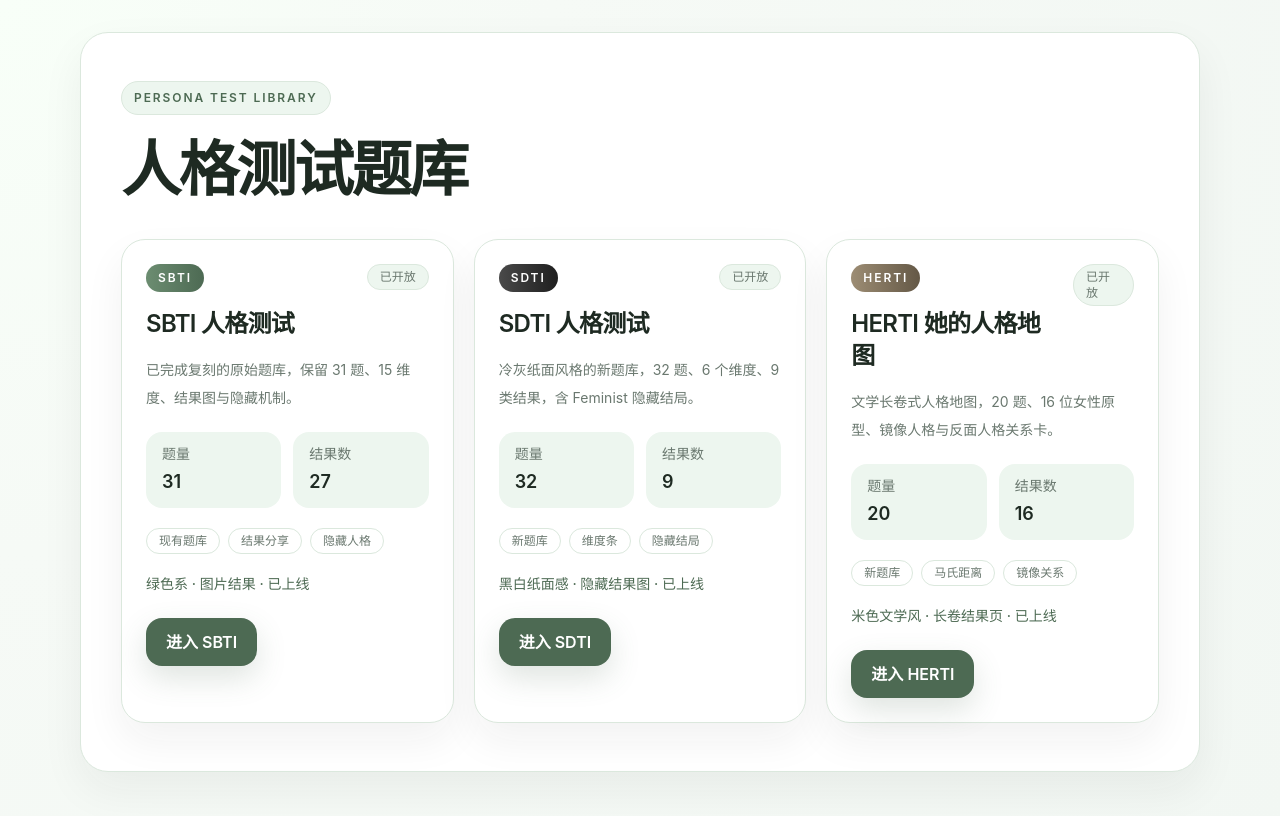
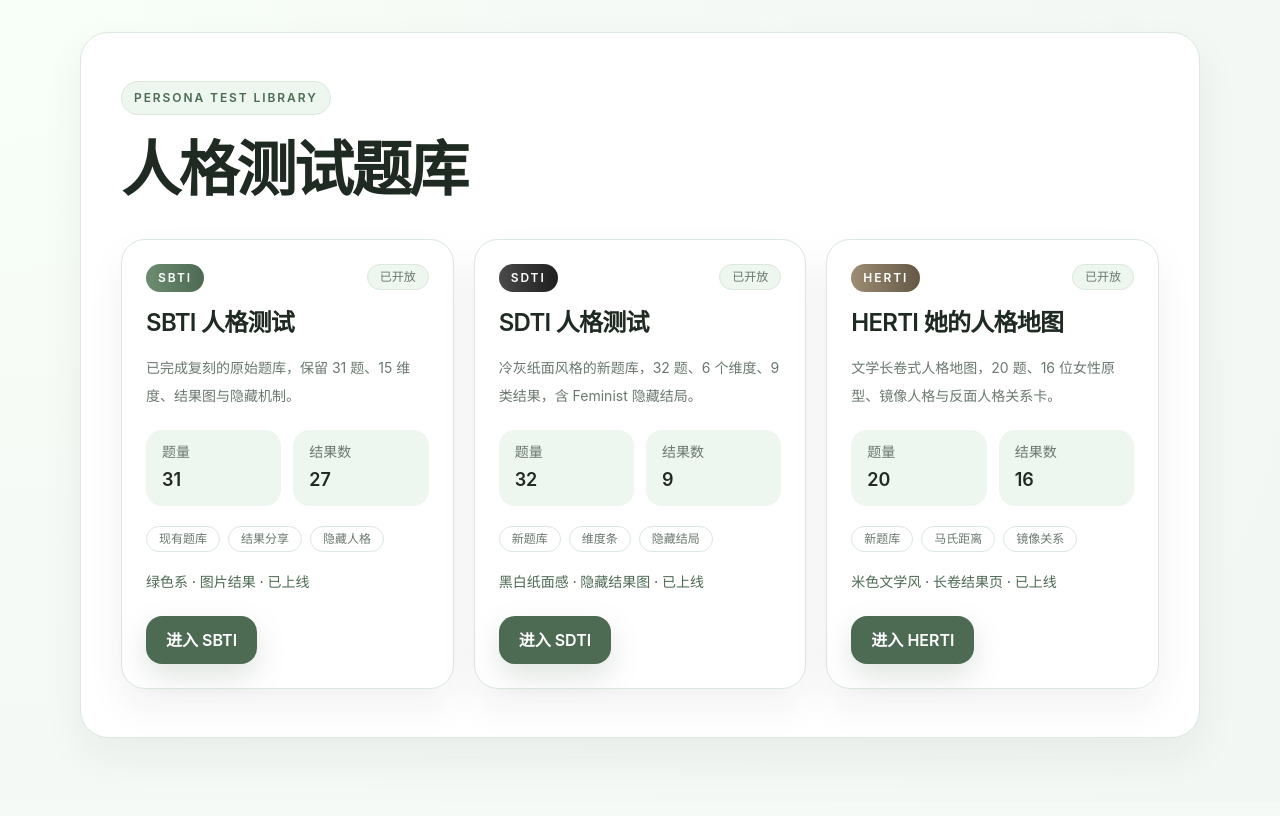
Before and after one commit to SwimmingLiu/SBTI, a Next.js app: page / in a window 1280 px wide. Shown: the top 816 px of the page. Built offline with nearby package versions, Linux system fonts and the light colour scheme; no server answers.

Commit message:
fix: keep home card labels on one line

```diff
--- a/src/components/home/test-entry-card.tsx
+++ b/src/components/home/test-entry-card.tsx
@@ -12,18 +12,18 @@ export function TestEntryCard({ entry }: TestEntryCardProps) {
       className="flex h-full flex-col rounded-[24px] border border-[var(--line)] bg-white p-6 shadow-[0_18px_40px_rgba(26,42,34,0.06)]"
       data-testid={`test-card-${entry.slug}`}
     >
-      <div className="flex items-start justify-between gap-4">
-        <div>
+      <div className="flex items-start justify-between gap-3">
+        <div className="min-w-0">
           <div
             className={`inline-flex rounded-full bg-gradient-to-r px-3 py-1.5 text-xs font-semibold tracking-[0.16em] text-white ${entry.accent}`}
           >
             {entry.slug.toUpperCase()}
           </div>
-          <h2 className="mt-4 text-2xl font-semibold tracking-[-0.03em] text-[var(--foreground)]">
+          <h2 className="mt-4 whitespace-nowrap text-[clamp(1.5rem,1.8vw,2rem)] font-semibold leading-tight tracking-[-0.03em] text-[var(--foreground)]">
             {entry.name}
           </h2>
         </div>
-        <span className="rounded-full border border-[var(--line)] bg-[var(--soft)] px-3 py-1 text-xs text-[var(--muted)]">
+        <span className="shrink-0 whitespace-nowrap rounded-full border border-[var(--line)] bg-[var(--soft)] px-3 py-1 text-xs text-[var(--muted)]">
           {entry.status === "live" ? "已开放" : "建设中"}
         </span>
       </div>
```
Also changed, not shown: 1 other file (tests, documents, lock files or other folders).
